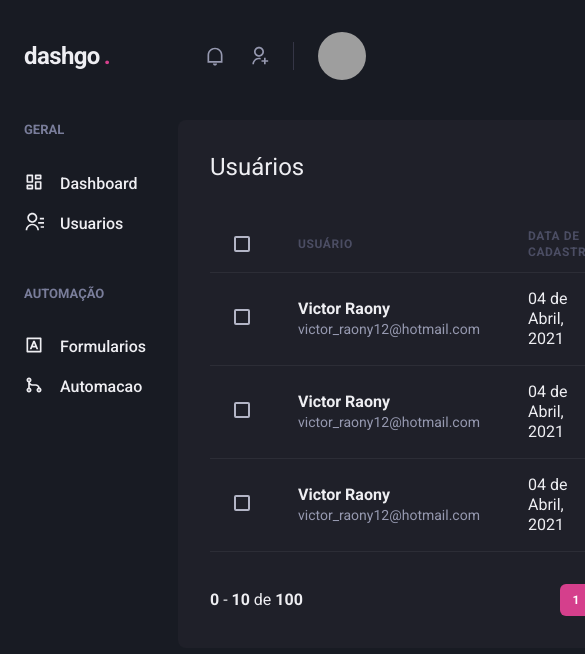
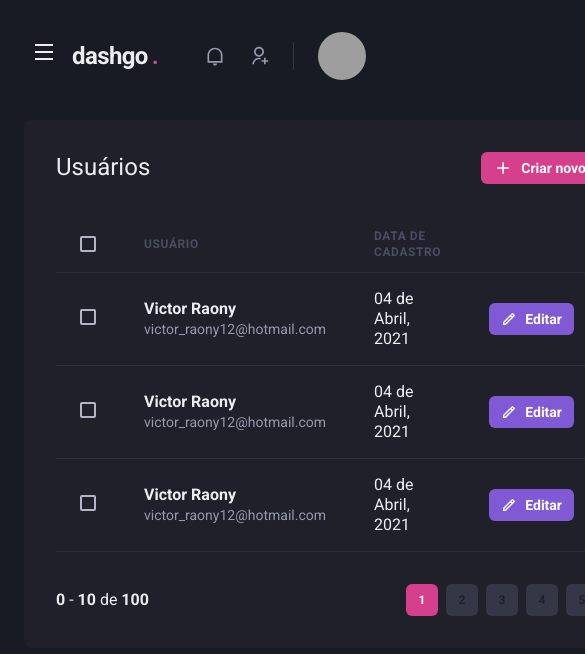
Before and after one commit to Victor-Raony/dashboard_chakra, a Next.js app: page /users in a window 390 px wide. Shown: the top 654 px of the page, 585 px wide, since content can reach past the window. Built offline with nearby package versions, Linux system fonts and the light colour scheme; grey boxes are pictures that could not be loaded.

Commit message:
feat: Implementing responsiveness for sidebar and open and close buttons

```diff
--- a/src/components/Header/index.tsx
+++ b/src/components/Header/index.tsx
@@ -1,11 +1,16 @@
-import { Flex, useBreakpointValue } from '@chakra-ui/react'
+import { Flex, useBreakpointValue, IconButton, Icon } from '@chakra-ui/react'
+import { RiMenuLine } from 'react-icons/ri'
 
 import Profile from './Profile';
 import { NotificationNav } from './NotificationsNav';
 import { SearchBox } from './SearchBox';
 import { Logo } from './Logo';
+import { useSidebarDrawer } from '@/src/contexts/SiderbarDrawerContext';
 
 export function Header() {
+
+  const { onOpen } = useSidebarDrawer()
+
   const isWideVersion = useBreakpointValue({
     base: false,
     lg: true,
@@ -22,6 +27,17 @@ export function Header() {
       px="6"
       align="center"
       >
+
+        {!isWideVersion && (
+          <IconButton
+            aria-label="Open navigation"
+            icon={<Icon as={RiMenuLine} />}
+            fontSize="24"
+            variant="unstyled"
+            onClick={onOpen}
+            mr="2"
+          />
+        )}
         <Logo />
 
         {isWideVersion && <SearchBox /> }
--- /dev/null
+++ b/src/components/Sidebar/SidebarNav.tsx
@@ -0,0 +1,15 @@
+import { Stack } from "@chakra-ui/react";
+import { RiContactsLine, RiDashboardLine } from "react-icons/ri";
+import { NavLink } from "./NavLink";
+import { NavSection } from "./NavSection";
+
+export function SidebarNav() {
+  return (
+    <Stack spacing="12" align="flex-start">
+      <NavSection title="GERAL">
+        <NavLink icon={RiDashboardLine} children="Dashboard" />
+        <NavLink icon={RiContactsLine} children="Usuarios" />
+      </NavSection>
+    </Stack>
+  );
+}
--- a/src/components/Sidebar/index.tsx
+++ b/src/components/Sidebar/index.tsx
@@ -1,24 +1,37 @@
-import { Box, Icon, Link, Stack, Text } from "@chakra-ui/react";
-import { RiContactsLine, RiDashboardLine, RiGitMergeLine, RiInputMethodLine } from "react-icons/ri";
-import { NavSection } from "./NavSection";
-import { NavLink } from "./NavLink";
+import { Box, Drawer, DrawerBody, DrawerCloseButton, DrawerContent, DrawerHeader, DrawerOverlay, useBreakpointValue } from "@chakra-ui/react";
+import { SidebarNav } from "./SidebarNav";
+import { useSidebarDrawer } from "@/src/contexts/SiderbarDrawerContext";
 
 export function Sidebar() {
+
+  const { isOpen, onClose }= useSidebarDrawer()
+
+  const  isDrawerSidebar = useBreakpointValue({
+    base: true,
+    lg: false
+  })
+
+  if (isDrawerSidebar) {
+    return(
+    <Drawer isOpen={isOpen} placement="left" onClose={onClose}>
+      <DrawerOverlay>
+        <DrawerContent bg="gray.800" p="4">
+          <DrawerCloseButton mt="6"/>
+          <DrawerHeader>Navegação</DrawerHeader>
+
+          <DrawerBody>
+            <SidebarNav />
+          </DrawerBody>
+
+        </DrawerContent>
+      </DrawerOverlay>
+    </Drawer>
+    )
+  }
+
   return (
     <Box as="aside" w="64" mr="8">
-      <Stack spacing="12" align="flex-start">
-
-        <NavSection title="GERAL">
-          <NavLink icon={RiDashboardLine} children="Dashboard" />
-          <NavLink icon={RiContactsLine} children="Usuarios" />
-        </NavSection>
-
-        <NavSection title="AUTOMAÇÃO">
-          <NavLink icon={RiInputMethodLine} children="Formularios" />
-          <NavLink icon={RiGitMergeLine} children="Automacao" />
-        </NavSection>
-
-      </Stack>
+      <SidebarNav />
     </Box>
   );
 }
--- /dev/null
+++ b/src/contexts/SiderbarDrawerContext.tsx
@@ -0,0 +1,30 @@
+import { createContext, ReactNode, useContext, useEffect } from "react";
+import { useDisclosure, UseDisclosureReturn } from "@chakra-ui/react";
+
+import { useRouter } from "next/router";
+
+interface SidebarDrawerProviderProps{
+  children:ReactNode;
+}
+
+type SidebarDrawerContextData = UseDisclosureReturn
+
+const SidebarDrawerContext = createContext({} as SidebarDrawerContextData);
+
+export function SidebarDrawerProvider({children}: SidebarDrawerProviderProps){
+  const disclosure = useDisclosure()
+
+  //Para fechar a sidebar ao redirecionar
+  const router = useRouter()
+  useEffect(() => {
+    disclosure.onClose()
+  }, [router.asPath])
+  // Para fechar a sidebar ao redirecionar
+  return(
+    <SidebarDrawerContext.Provider value={disclosure}>
+      {children}
+    </SidebarDrawerContext.Provider>
+  );
+}
+
+export const useSidebarDrawer = () => useContext(SidebarDrawerContext)
--- a/src/pages/_app.tsx
+++ b/src/pages/_app.tsx
@@ -2,10 +2,14 @@ import {AppProps} from 'next/app'
 import {ChakraProvider} from '@chakra-ui/react'
 import { theme } from '../styles/theme'
 
+import { SidebarDrawerProvider } from '../contexts/SiderbarDrawerContext'
+
 function MyApp({ Component, pageProps }: AppProps){
   return (
     <ChakraProvider theme={theme}>
-      <Component {...pageProps} />
+      <SidebarDrawerProvider>
+        <Component {...pageProps} />
+      </SidebarDrawerProvider>
     </ChakraProvider>
   )
 }
```
